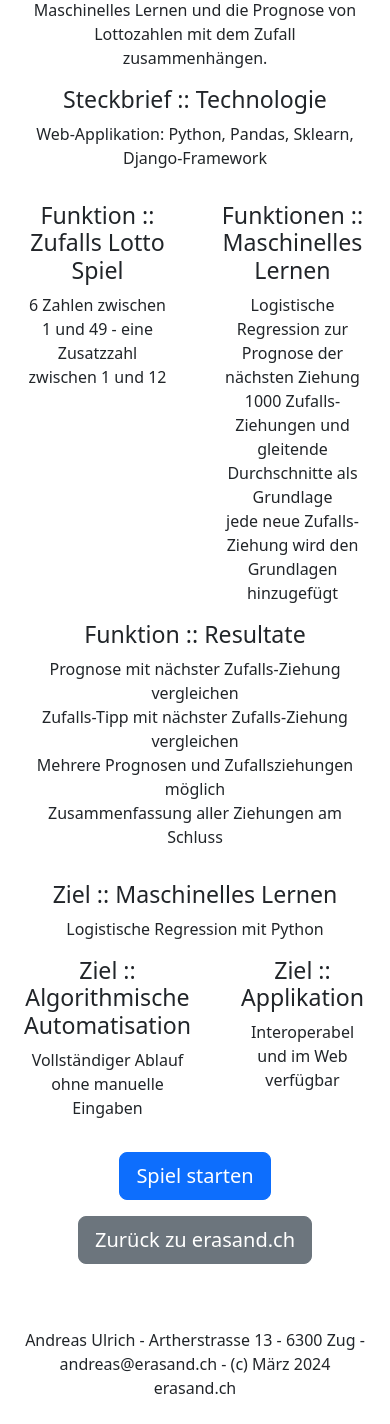
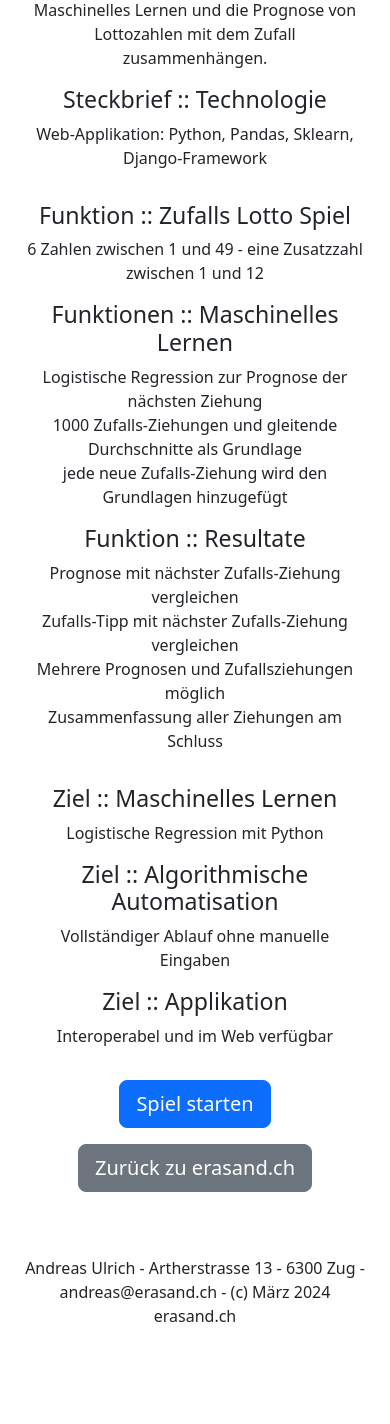
Before and after one commit to ulrich3110/erasPyDjangoSamples, a Django app: template PYE24app/templates/PYE24app/ZLMindex.html in a window 390 px wide. Shown: the part 259-1683 px from the top of the page. After the commit the page ends 1581 px from the top, so only its background shows below. Run offline with Django 3.2, Linux system fonts and the light colour scheme; the template is opened without the code that fills it, so the values that code supplies are empty.

Commit message:
Add files via upload

```diff
--- a/PYE24app/templates/PYE24app/ZLMgame.html
+++ b/PYE24app/templates/PYE24app/ZLMgame.html
@@ -201,12 +201,12 @@
     </div>
 </div>
 <div id="vergleich" class="row py-2">
-    <div class="col px-4">
+    <div class="col-md-12 col-lg-6 px-4">
         <p><b>Richtige aus Prognose</b></p>
         <p>Zahlen: {{ V_P_Zs }}</p>
         <p>Zusatz-Zahl: {{ V_P_ZZ }}</p>
     </div>
-    <div class="col px-4">
+    <div class="col-md-12 col-lg-6 px-4">
         <p><b>Richtige aus Zufalls-Tipp</b></p>
         <p>Zahlen: {{ V_Z_Zs }}</p>
         <p>Zusatz-Zahl: {{ V_Z_ZZ }}</p>
--- a/PYE24app/templates/PYE24app/ZLMindex.html
+++ b/PYE24app/templates/PYE24app/ZLMindex.html
@@ -4,30 +4,30 @@
 
 {% block CONTENT %}
 <div id="summary" class="row py-2">
-    <div class="col px-4">
+    <div class="col-md-12 col-lg-6 px-4">
         <h3>Steckbrief :: Zusammenfassung</h3>
         <p>Ich habe das Maschinelle Lernen mit Python anhand von Lotto-Spielen ausprobiert.
            Die Prognosen waren eher bescheiden.
            Daraus entstand ZL::ML, eine Arbeit, die zeigt,
            wie Maschinelles Lernen und die Prognose von Lottozahlen mit dem Zufall zusammenhängen.</p>
     </div>
-    <div class="col px-4">
+    <div class="col-md-12 col-lg-6 px-4">
         <h3>Steckbrief :: Technologie</h3>
         <p>Web-Applikation: Python, Pandas, Sklearn, Django-Framework</p>
     </div>
 </div>
 <div id="features" class="row py-2">
-    <div class="col px-4">
+    <div class="col-md-12 col-lg-6 col-xl-4 px-4">
         <h3>Funktion :: Zufalls Lotto Spiel</h3>
         <p>6 Zahlen zwischen 1 und 49 - eine Zusatzzahl zwischen 1 und 12</p>
     </div>
-    <div class="col px-4">
+    <div class="col-md-12 col-lg-6 col-xl-4 px-4">
         <h3>Funktionen :: Maschinelles Lernen</h3>
         <p>Logistische Regression zur Prognose der nächsten Ziehung<br>
            1000 Zufalls-Ziehungen und gleitende Durchschnitte als Grundlage<br>
            jede neue Zufalls-Ziehung wird den Grundlagen hinzugefügt</p>
     </div>
-    <div class="col px-4">
+    <div class="col-md-12 col-lg-6 col-xl-4 px-4">
         <h3>Funktion :: Resultate</h3>
         <p>Prognose mit nächster Zufalls-Ziehung vergleichen<br>
            Zufalls-Tipp mit nächster Zufalls-Ziehung vergleichen<br>
@@ -36,15 +36,15 @@
     </div>
 </div>
 <div id="targets" class="row py-2">
-    <div class="col px-4">
+    <div class="col-md-12 col-lg-6 col-xl-4 px-4">
         <h3>Ziel :: Maschinelles Lernen</h3>
         <p>Logistische Regression mit Python</p>
     </div>
-    <div class="col px-4">
+    <div class="col-md-12 col-lg-6 col-xl-4 px-4">
         <h3>Ziel :: Algorithmische Automatisation</h3>
         <p>Vollständiger Ablauf ohne manuelle Eingaben</p>
     </div>
-    <div class="col px-4">
+    <div class="col-md-12 col-lg-6 col-xl-4 px-4">
         <h3>Ziel :: Applikation</h3>
         <p>Interoperabel und im Web verfügbar</p>
     </div>
--- a/PYE24app/templates/PYE24app/ZLMsummary.html
+++ b/PYE24app/templates/PYE24app/ZLMsummary.html
@@ -10,14 +10,14 @@
     </div>
 </div>
 <div id="zahlen" class="row py-2">
-    <div class="col px-4">
+    <div class="col-md-12 col-lg-6 px-4">
         <h3>Richtige aus Prognosen</h3>
         <p>Zahlen: {{ R_P_Zs }}<br>
            Durchschnitt: {{ D_P_Zs }}</p>
         <p>Zusatz-Zahl: {{ R_P_ZZ }}<br>
            Durchschnitt: {{ D_P_ZZ }}</p>
     </div>
-    <div class="col px-4">
+    <div class="col-md-12 col-lg-6 px-4">
         <h3>Richtige aus Zufalls-Tipps</h3>
         <p>Zahlen: {{ R_Z_Zs }}<br>
            Durchschnitt: {{ D_Z_Zs }}</p>
```
